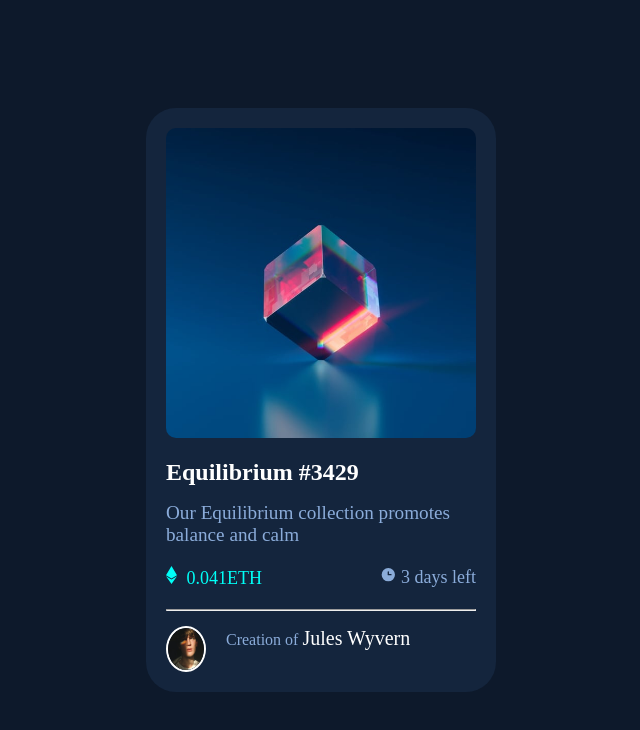
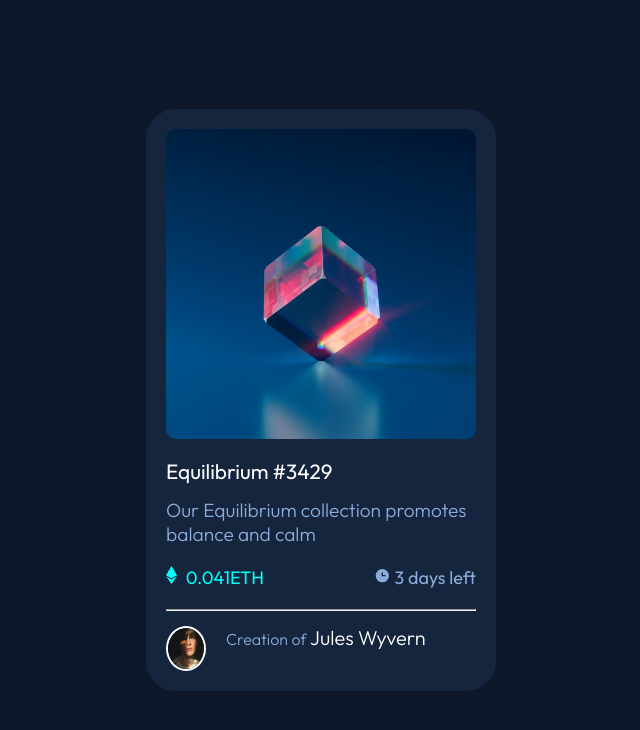
Before and after one commit to oluwa-busssy-olami/Nft-project-card-component, a plain HTML site: page index.html in a window 1280 px wide. Shown: the whole page, without its empty margins (319-959 px from the left). Drawn offline with Linux system fonts and the light colour scheme.

Commit message:
Update style.css

```diff
--- a/style.css
+++ b/style.css
@@ -21,6 +21,7 @@
     flex-direction: column;
     min-height: 100vh;
     background-color: var(--Verydarkbluem);
+    font-family: 'Outfit', sans-serif;
     font-size: 18px;
 }
 
@@ -40,9 +41,10 @@
 
 h2 {
     color: var(--White);
-    font-size: 1.5rem;
+    font-size: 1.3rem;
     line-height: 1.2;
     margin-bottom: 15px;
+    font-weight: 400;
 }
 
 h2:hover {
@@ -53,6 +55,7 @@ p {
     color: var(--Softblue);
     font-size: 1.2rem;
     margin-bottom: 20px;
+    font-weight: 300;
 }
 
 .flex {
```
